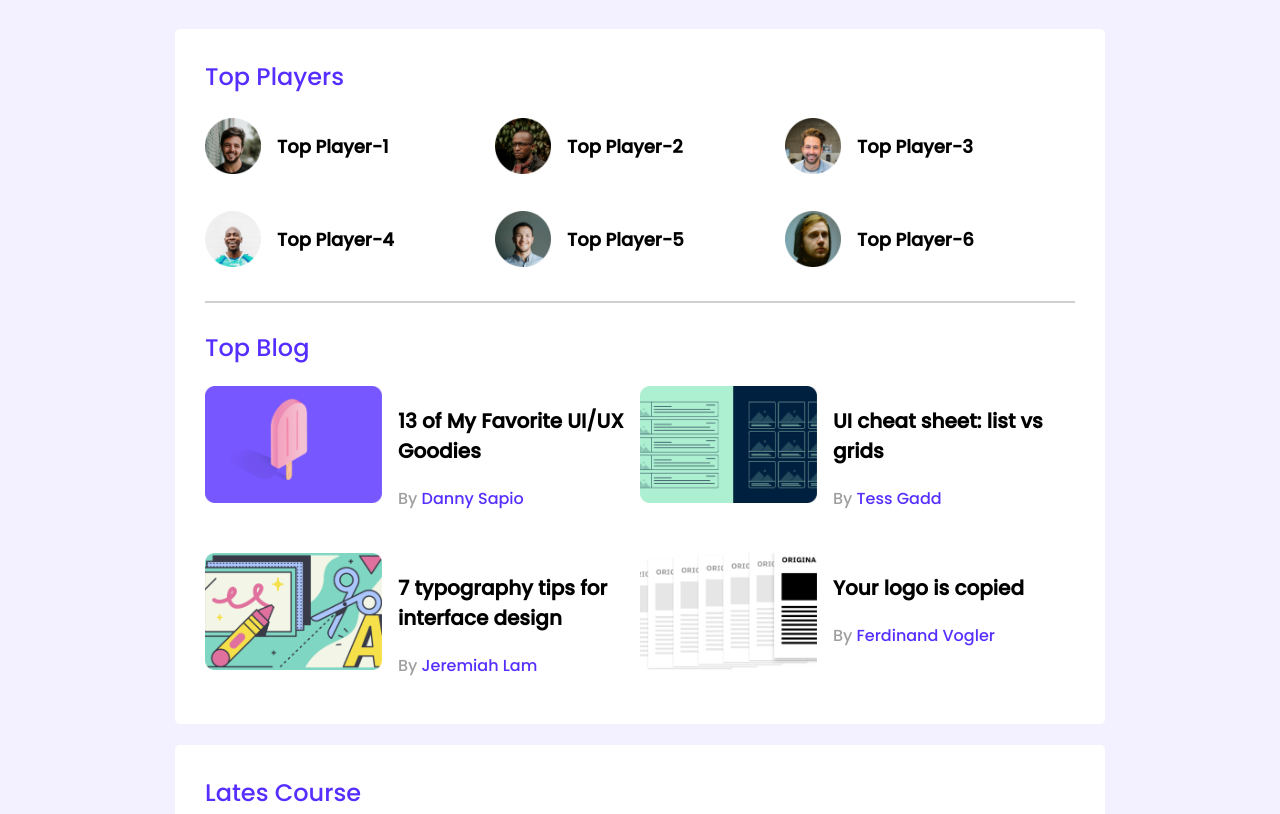
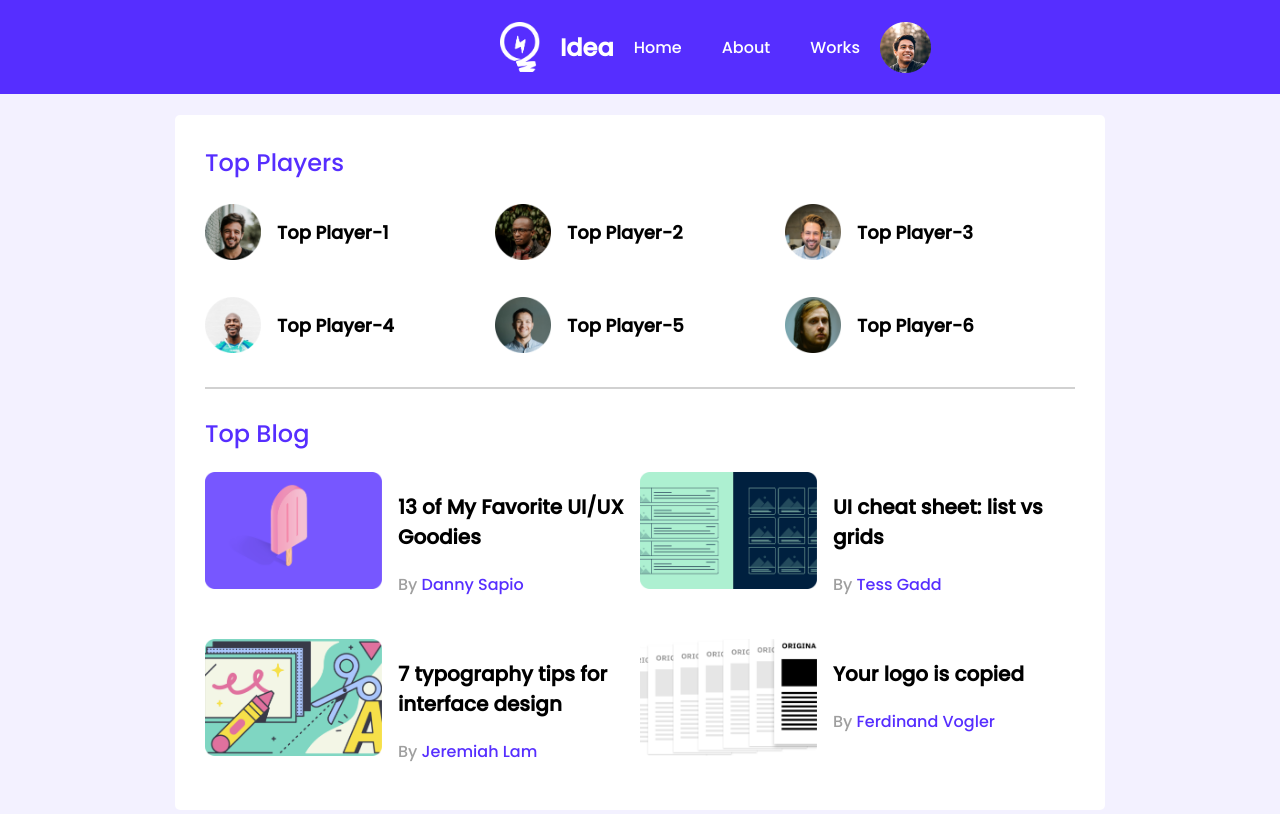
Before and after one commit to zhSHUVO/leader-board-css3, a plain HTML site: page index.html in a window 1280 px wide. Shown: the top 814 px of the page. Drawn offline with Linux system fonts and the light colour scheme.

Commit message:
added navbar

```diff
--- a/index.html
+++ b/index.html
@@ -23,7 +23,20 @@
   </head>
   <body>
     <!-- header start -->
-
+    <head>
+      <nav>
+        <div class="logo">
+          <img class="logo-icon" src="images/icons/logo.png" alt="" />
+          <h2>Idea</h2>
+        </div>
+        <div class="profile">
+          <a href="">Home</a>
+          <a href="">About</a>
+          <a href="">Works</a>
+          <img class="profile-pic" src="images/icons/profile.png" alt="" />
+        </div>
+      </nav>
+    </head>
     <!-- header end -->
 
     <main>
@@ -105,7 +118,7 @@
       </section>
       <!-- Latest Courses -->
       <section class="container">
-        <h2 class="section-title">Lates Course</h2>
+        <h2 class="section-title">Latest Course</h2>
         <div class="courses">
           <div class="course">
             <div class="course-banner">
--- a/styles/style.css
+++ b/styles/style.css
@@ -2,6 +2,7 @@
 body {
   font-family: "Poppins", sans-serif;
   background-color: #f3f1ff;
+  margin: 0;
 }
 
 main {
@@ -20,6 +21,40 @@ main {
 hr {
   border: 1px solid #d1d1d1;
   margin-bottom: 27px;
+}
+
+/* nav bar */
+nav {
+  display: flex;
+  justify-content: space-between;
+  padding: 0 500px;
+  background-color: #562eff;
+  height: 94px;
+  color: white;
+}
+
+.logo {
+  display: flex;
+  align-items: center;
+}
+.logo-icon {
+  height: 50px;
+  width: 40px;
+  padding-right: 20px;
+}
+
+.profile {
+  display: flex;
+  align-items: center;
+}
+
+.profile a {
+  text-decoration: none;
+  color: white;
+  padding: 0 20px;
+  font-size: "Roboto", sans-serif;
+  font-weight: 400;
+  font-size: 16px;
 }
 
 /* top players style  */
```
